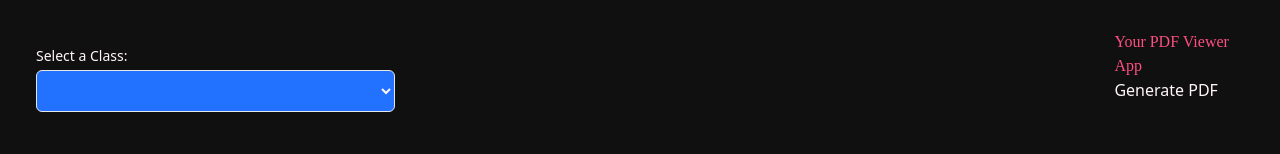
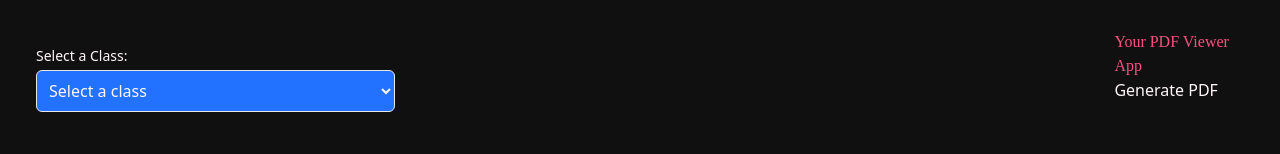
Before and after one commit to JinPlanter/Pharma-Assist, a Next.js app: page /Grading in a window 1280 px wide. Shown: the part 146-300 px from the top of the page. Built offline with nearby package versions, Linux system fonts and the light colour scheme; what pdfmake would draw is missing.

Commit message:
Update dropdown.js
Simple quick fix that resolves: "Warning: value prop on select should not be null."

```diff
--- a/app/components/dropdown.js
+++ b/app/components/dropdown.js
@@ -4,7 +4,7 @@ import React, { useState } from "react";
 // DropdownMenu component that takes in classLists and onSelectClass as props
 const DropdownMenu = ({ classLists, onSelectClass }) => {
   // State to track the selected class
-  const [selectedClass, setSelectedClass] = useState(null);
+  const [selectedClass, setSelectedClass] = useState('');
 
   // Event handler for when the selected class changes
   const handleClassChange = (event) => {
```
